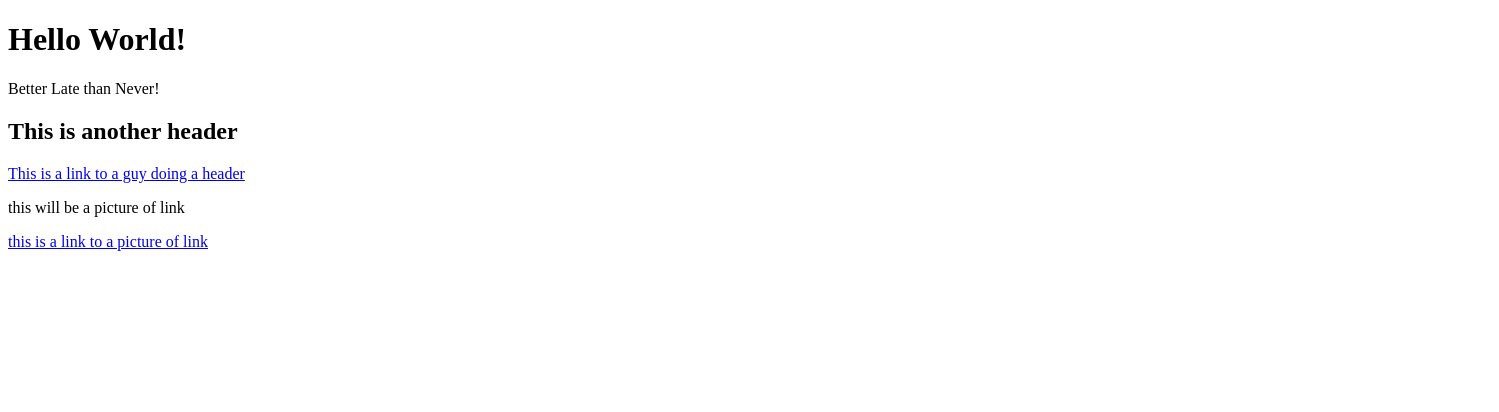
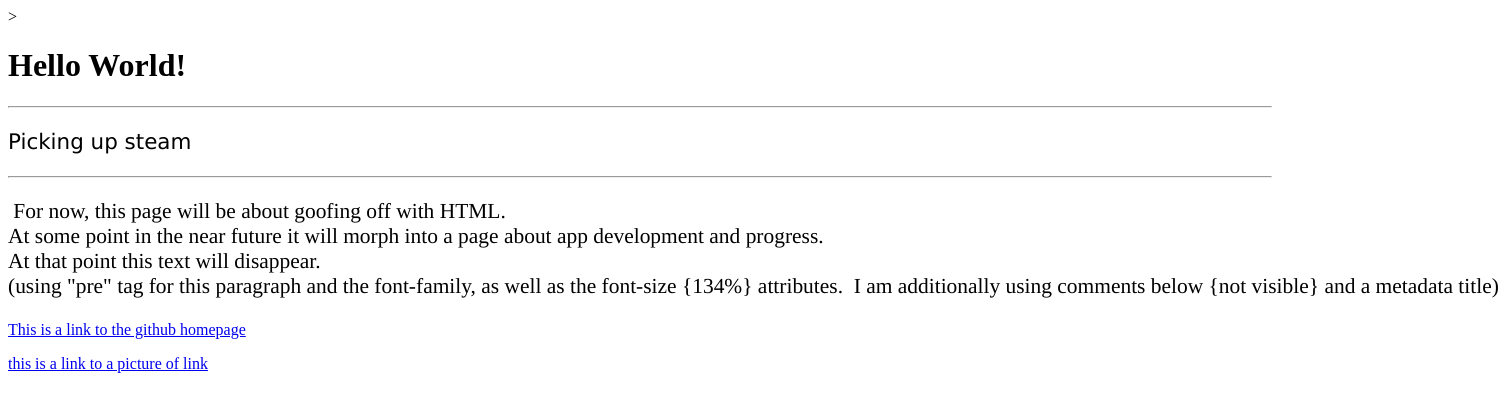
Before and after one commit to SamFissure/SamFissure.github.io, a plain HTML site: page index.html in a window 1280 px wide. Shown: the whole page, 1499 px wide, since content can reach past the window. Drawn offline with Linux system fonts and the light colour scheme.

Commit message:
Redoing using current skills
repetition is a great way to learn
repetition is a great way to learn
repetition is a great way to learn
repetition is a great way to learn

```diff
--- a/index.html
+++ b/index.html
@@ -1,10 +1,21 @@
 <!DOCTYPE html>
+<head>
+<title>Practicing HTML</title>>
 <body>
-<h1>Hello World!</h1>
-<p>Better Late than Never!</p>
-<h2>This is another header</h2>
-<a href="https://www.youtube.com/watch?v=zTTj6zOGokY">This is a link to a guy doing a header<a/>
-<p> this will be a picture of link</p>
-<a href="http://desktop.freewallpaper4.me/view/original/5976/link-from-legend-of-zelda.jpg">this is a link to a picture of link</a>
+<h1 style="font-family: verdana font-size: 134%;">
+Hello World!
+</h1>
+<hr>
+<p style="font-family: verdana; font-size: 134%">Picking up steam</p>
+<hr>
+<p>
+<pre style="font-family:times;font-size: 134%;"> For now, this page will be about goofing off with HTML.
+At some point in the near future it will morph into a page about app development and progress.
+At that point this text will disappear.
+(using "pre" tag for this paragraph and the font-family, as well as the font-size {134%} attributes.  I am additionally using comments below {not visible} and a metadata title)</pre>
+<a href="https://www.github.com/">This is a link to the github homepage<a/>
+<!-- this will be a picture of link-->
+<p> <a href="http://desktop.freewallpaper4.me/view/original/5976/link-from-legend-of-zelda.jpg">this is a link to a picture of link</a> </p>
+<!-- Plans for site once finished. Heading, Sam Fissure Apps.  Plans for app, plans for education plans for future apps-->
 </body>
 </html>
```
